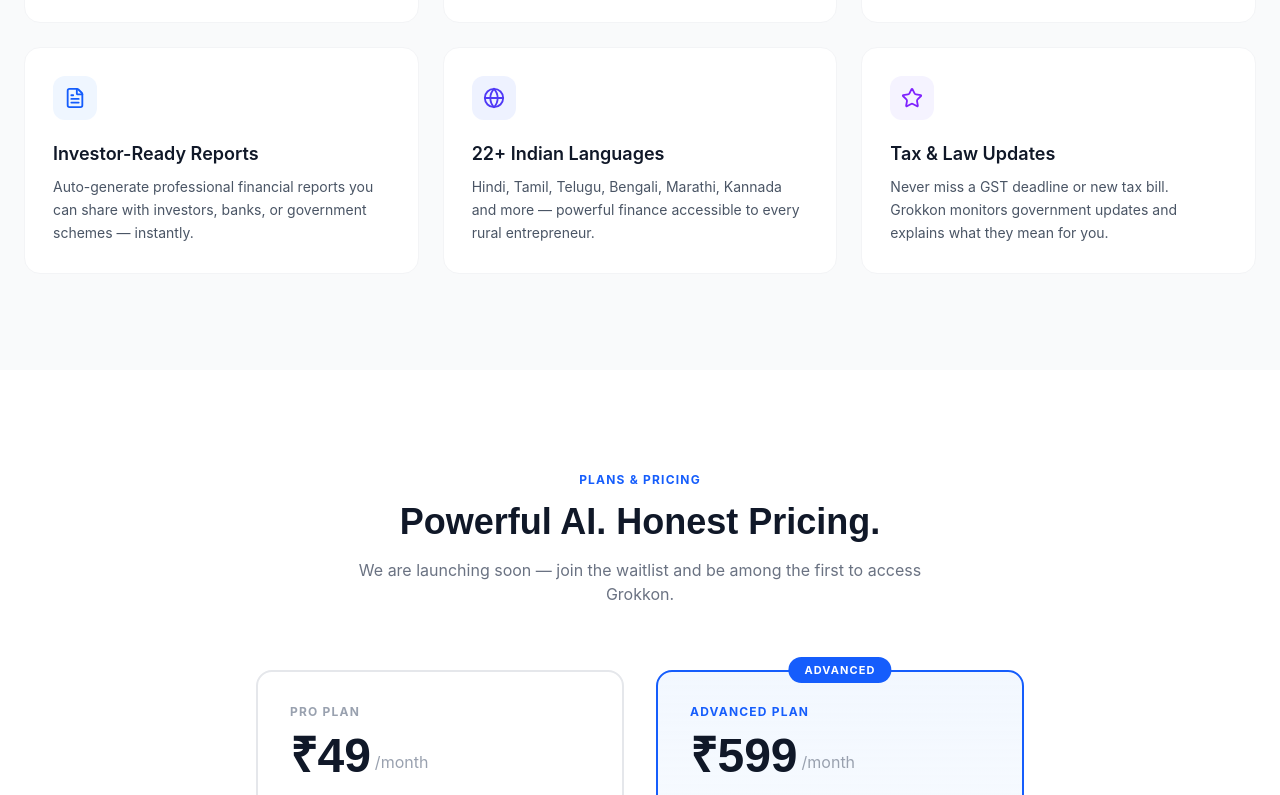
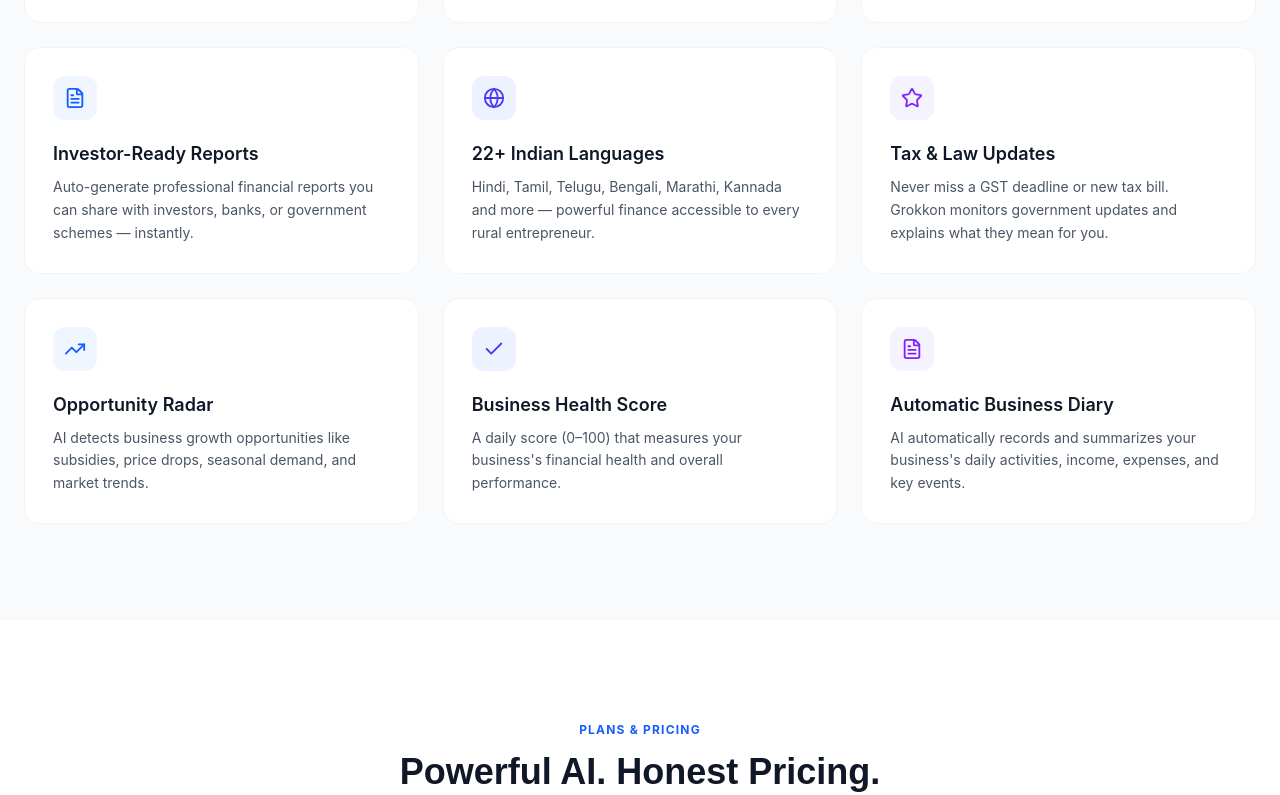
Before and after one commit to Prithu-1/Grokkon, a React (Vite) app: page / in a window 1280 px wide. Shown: the part 1396-2191 px from the top of the page. Built offline with nearby package versions, Linux system fonts and the light colour scheme.

Commit message:
Add new Grokkon feature cards

```diff
--- a/src/App.tsx
+++ b/src/App.tsx
@@ -376,6 +376,24 @@
                 color: "violet",
                 title: "Tax & Law Updates",
                 desc: "Never miss a GST deadline or new tax bill. Grokkon monitors government updates and explains what they mean for you.",
+              },
+              {
+                icon: <TrendingUp size={22} />,
+                color: "blue",
+                title: "Opportunity Radar",
+                desc: "AI detects business growth opportunities like subsidies, price drops, seasonal demand, and market trends.",
+              },
+              {
+                icon: <Check size={22} />,
+                color: "indigo",
+                title: "Business Health Score",
+                desc: "A daily score (0–100) that measures your business's financial health and overall performance.",
+              },
+              {
+                icon: <FileText size={22} />,
+                color: "violet",
+                title: "Automatic Business Diary",
+                desc: "AI automatically records and summarizes your business's daily activities, income, expenses, and key events.",
               },
             ].map((f, i) => (
               <div
```
